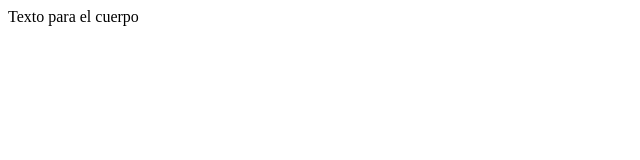
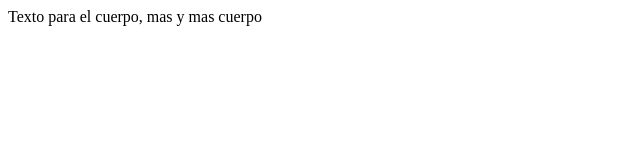
Before and after one commit to PabloJorgeHernandezHernandez/test-repositorio, a plain HTML site: page Index.html in a window 1280 px wide. Shown: the whole page, without its empty margins (0-640 px from the left). Drawn offline with Linux system fonts and the light colour scheme.

Commit message:
mas texto

```diff
--- a/Index.html
+++ b/Index.html
@@ -6,7 +6,7 @@
     <title>Título</title>
 </head>
 <body>
-   Texto para el cuerpo
+   Texto para el cuerpo, mas y mas cuerpo
 
 </body>
 </html>
```
